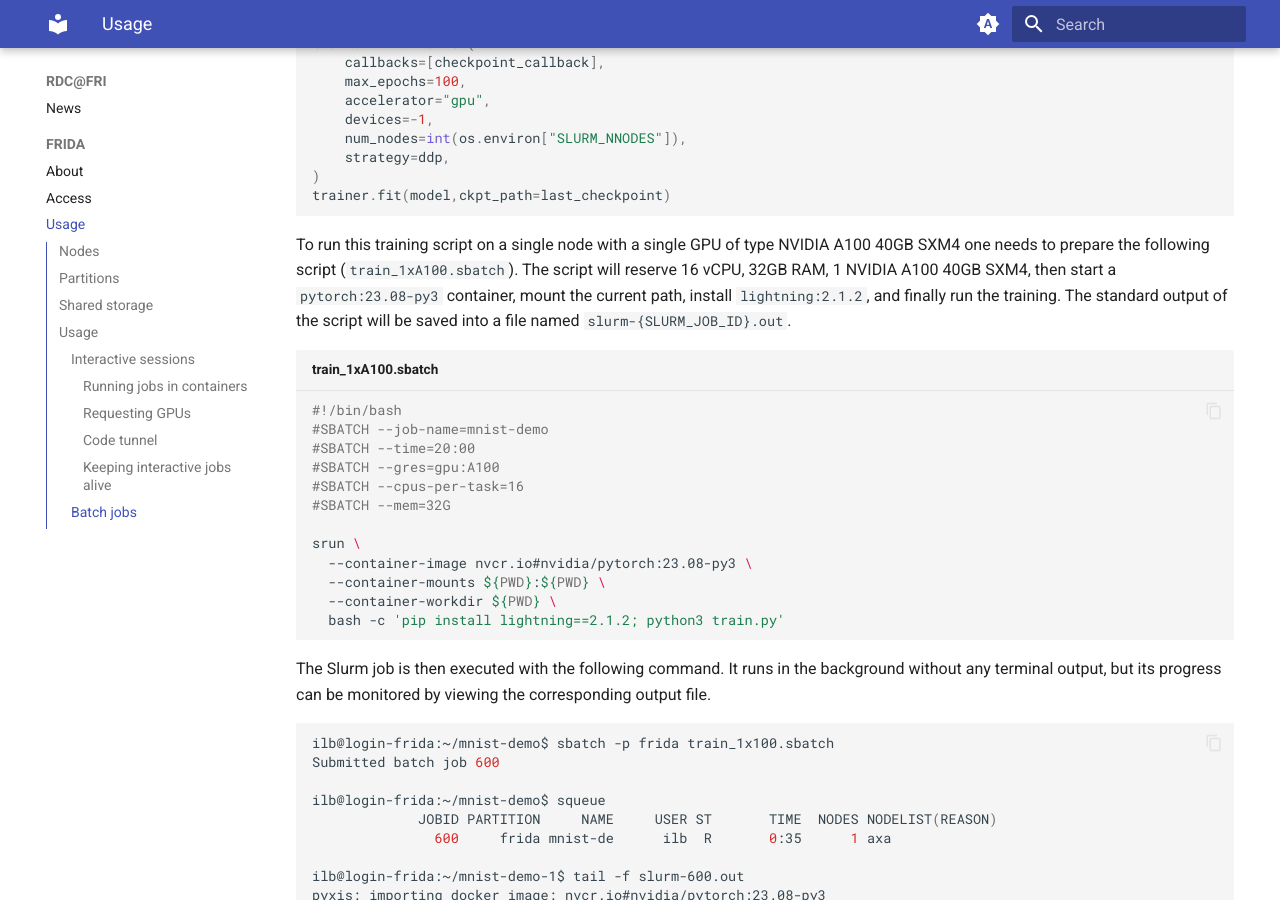
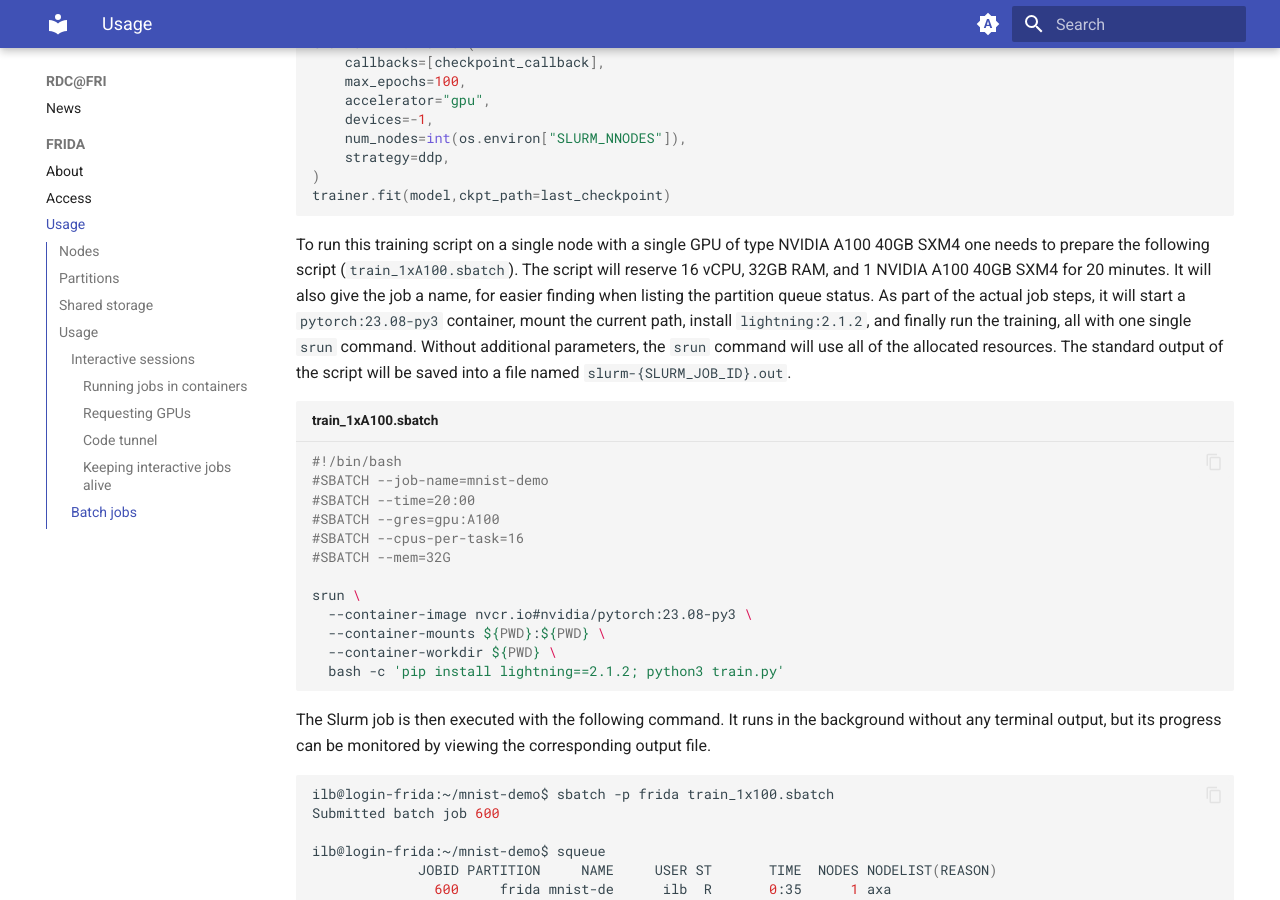
Before and after one commit to UL-FRI/docs.rdc.si, an MkDocs documentation site: the page built from docs/FRIDA/slurm.md, in a window 1280 px wide and 900 px high, scrolled down 13364 px. Built offline with MkDocs 1.6.1 and Material for MkDocs 9.7.7, drawn with Linux system fonts in a browser that asks for light colours; some of the changed lines change nothing that is shown.

Commit message:
fix: minor text update, slurm 23.11.1
Signed-off-by: Iztok Lebar Bajec <ilb@fri.uni-lj.si>

````diff
--- a/docs/FRIDA/slurm.md
+++ b/docs/FRIDA/slurm.md
@@ -553,7 +553,7 @@ trainer = L.Trainer(
 trainer.fit(model,ckpt_path=last_checkpoint)
 ```
 
-To run this training script on a single node with a single GPU of type NVIDIA A100 40GB SXM4 one needs to prepare the following script (`train_1xA100.sbatch`). The script will reserve 16 vCPU, 32GB RAM, 1 NVIDIA A100 40GB SXM4, then start a `pytorch:23.08-py3` container, mount the current path, install `lightning:2.1.2`, and finally run the training. The standard output of the script will be saved into a file named `slurm-{SLURM_JOB_ID}.out`.
+To run this training script on a single node with a single GPU of type NVIDIA A100 40GB SXM4 one needs to prepare the following script (`train_1xA100.sbatch`). The script will reserve 16 vCPU, 32GB RAM, and 1 NVIDIA A100 40GB SXM4 for 20 minutes. It will also give the job a name, for easier finding when listing the partition queue status. As part of the actual job steps, it will start a `pytorch:23.08-py3` container, mount the current path, install `lightning:2.1.2`, and finally run the training, all with one single `srun` command. Without additional parameters, the `srun` command will use all of the allocated resources. The standard output of the script will be saved into a file named `slurm-{SLURM_JOB_ID}.out`.
 ``` bash title="train_1xA100.sbatch"
 #!/bin/bash
 #SBATCH --job-name=mnist-demo
@@ -778,10 +778,10 @@ Show the current status of resources:
 ```bash
 ilb@login-frida:~$ slurm
 PARTITION NODELIST      NODES CPUS(A/I/O/T)     GRES                                                   GRES_USED
-frida     ana           1     0/112/0/112       gpu:A100_80GB:8(S:0-1),shard:A100_80GB:640(S:0-1)      gpu:A100_80GB:0(IDX:N/A),shard:A100_80GB:0(IDX:N/A)
+frida     ana           1     0/112/0/112       gpu:A100_80GB:8(S:0-1),shard:A100_80GB:640(S:0-1)      gpu:A100_80GB:0(IDX:N/A),shard:A100_80GB:0(0/80,0/80,0/80,0/80,0/80,0/80,0/80,0/80)
 frida     axa           1     0/256/0/256       gpu:A100:8(S:0-1)                                      gpu:A100:0(IDX:N/A),shard:0
 frida     ixh           1     0/224/0/224       gpu:H100:8(S:0-1)                                      gpu:H100:0(IDX:N/A),shard:0
-dev*      ana           1     0/112/0/112       gpu:A100_80GB:8(S:0-1),shard:A100_80GB:640(S:0-1)      gpu:A100_80GB:0(IDX:N/A),shard:A100_80GB:0(IDX:N/A)
+dev*      ana           1     0/112/0/112       gpu:A100_80GB:8(S:0-1),shard:A100_80GB:640(S:0-1)      gpu:A100_80GB:0(IDX:N/A),shard:A100_80GB:0(0/80,0/80,0/80,0/80,0/80,0/80,0/80,0/80)
 ```
 
 Show the user/account associated limits:
````
